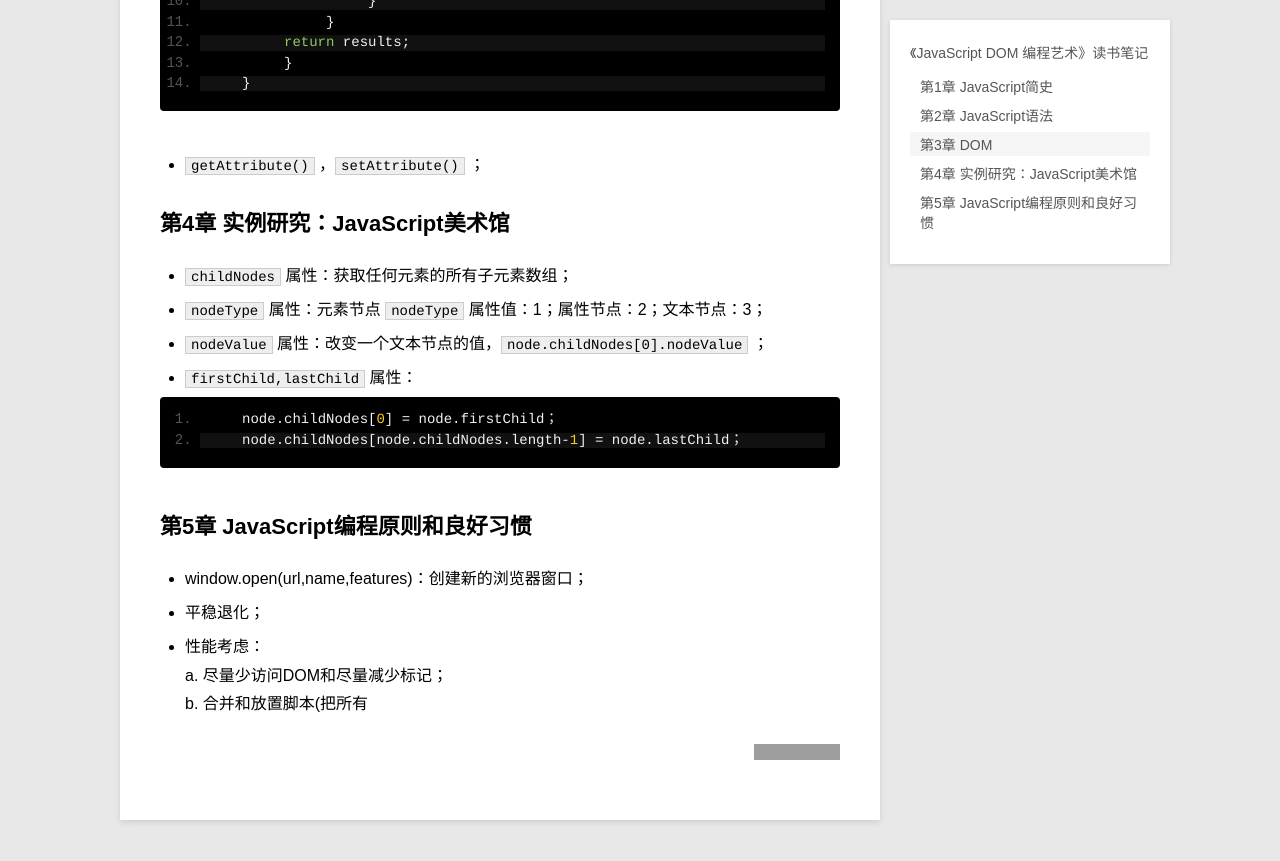
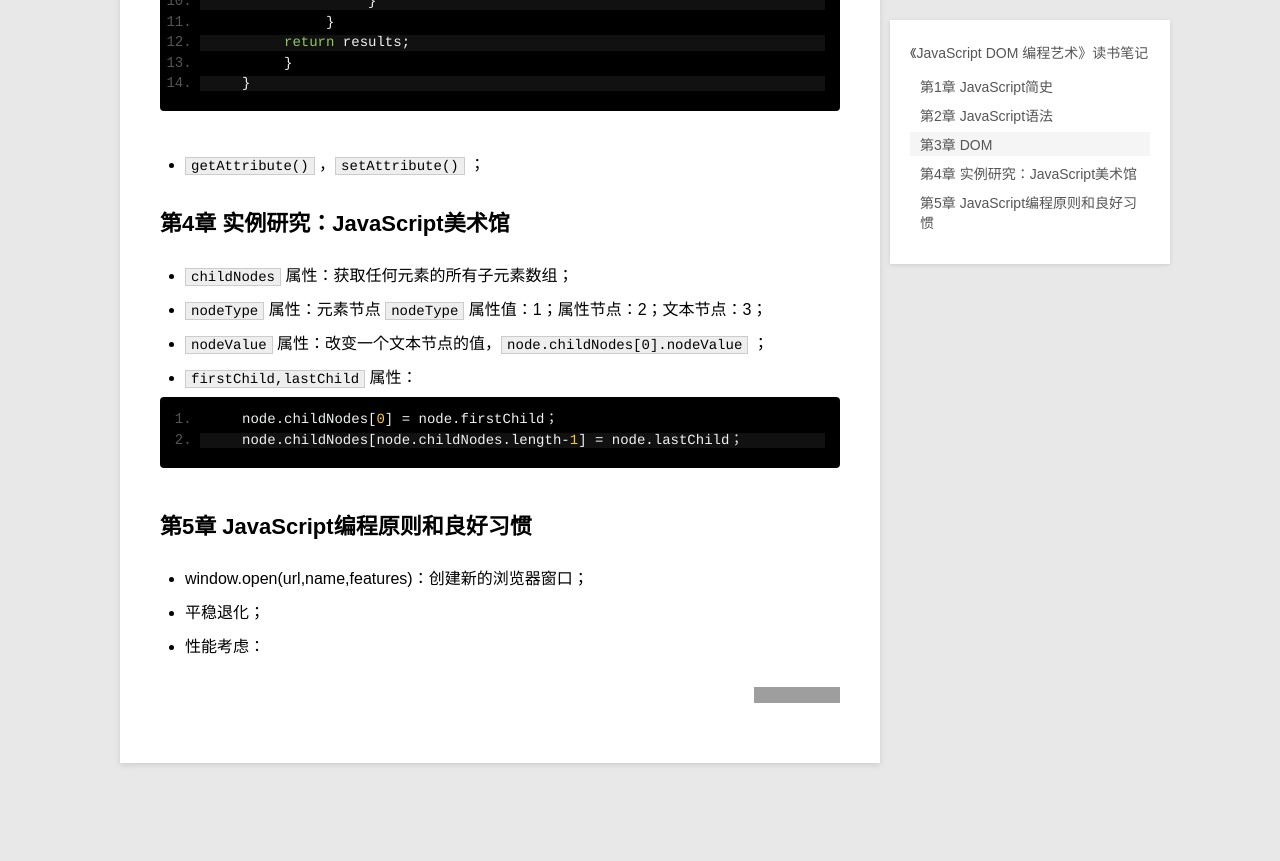
Before and after one commit to geeklive/geeklive.github.io, a Jekyll site: the page built from _posts/2014-06-20-reading_notes_of_dom_scripting.md, in a window 1280 px wide and 900 px high, scrolled down 1225 px. Shown: the top 861 px of the window. Built offline with Jekyll 4.4.1, drawn with Linux system fonts in a browser that asks for light colours; Markdown is read by kramdown in place of the engine named in the settings; comment, search, counter and statistics services are not loaded; grey boxes are pictures that could not be loaded.

Commit message:
Update 2014-06-20-reading_notes_of_dom_scripting.md

```diff
--- a/_posts/2014-06-20-reading_notes_of_dom_scripting.md
+++ b/_posts/2014-06-20-reading_notes_of_dom_scripting.md
@@ -59,7 +59,4 @@ category: blog
 
 * window.open(url,name,features)：创建新的浏览器窗口；
 * 平稳退化；
-* 性能考虑：<br/>
-a. 尽量少访问DOM和尽量减少标记；<br/>
-b. 合并和放置脚本(把所有<script>标签放于文档末尾);<br/>
-c. 压缩脚本(xx.min.js)；
+* 性能考虑：
```
